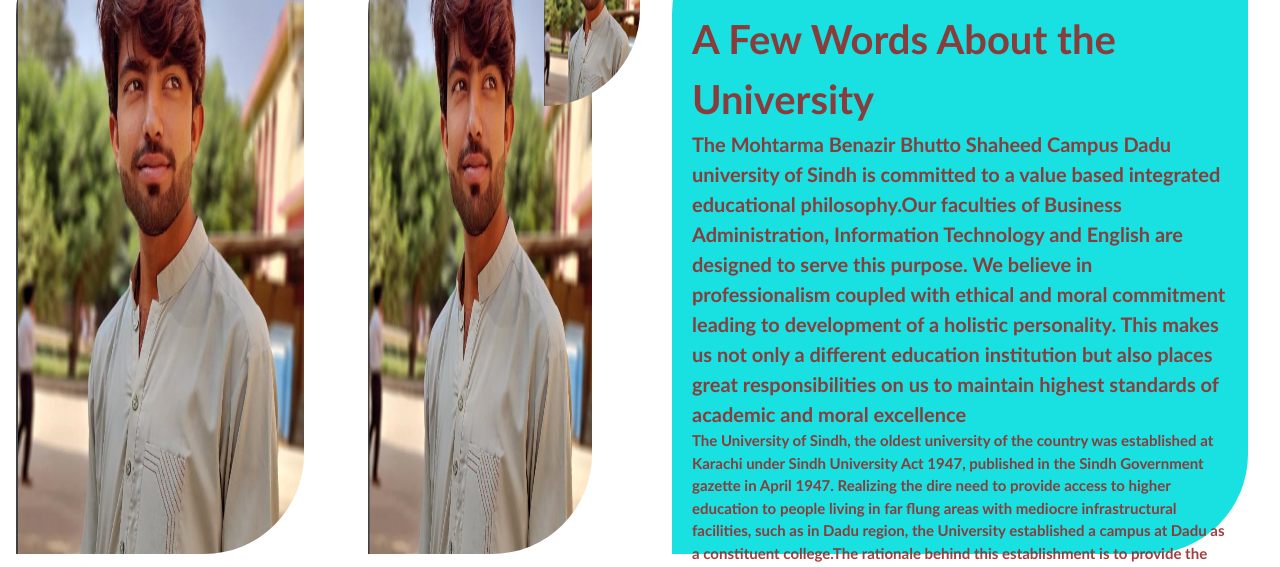
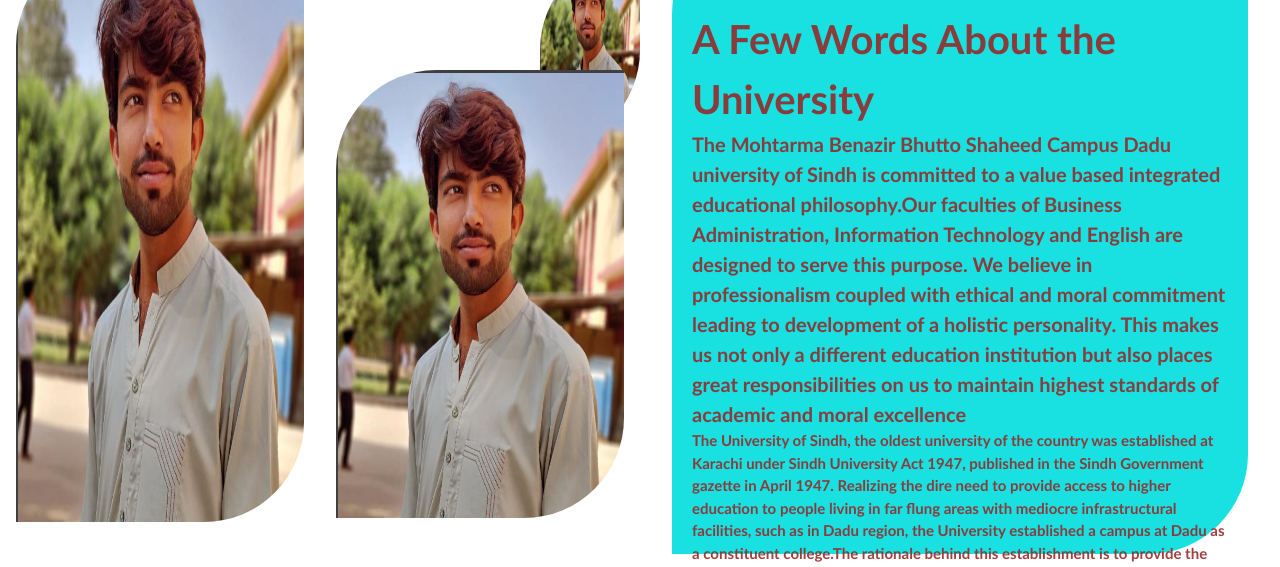
Before and after one commit to shermuhammad786/mbbs-campus-dadu, a Next.js app: page / in a window 1280 px wide. Shown: the part 966-1533 px from the top of the page. Built offline with nearby package versions, Linux system fonts and the light colour scheme.

Commit message:
setted about university images

```diff
--- a/src/app/components/aboutUniversity/aboutUniversity.css
+++ b/src/app/components/aboutUniversity/aboutUniversity.css
@@ -20,38 +20,41 @@
   align-items: center;
   width: 50%;
   height: 80vh;
+
 }
 .about-uni-lg-image {
   display: flex;
   justify-content: center;
   align-items: center;
   width: 100%;
-  height: 80vh;
+  height: 90%;
 }
 .about-uni-sm-image{
   display: flex;
   justify-content: center;
   align-items: center;
   width: 100%;
+  height: 70%;
   position: relative;
-  height: 80vh;
 }
 .about-uni-sm-image div{
   display: flex;
   justify-content: center;
   align-items: center;
   width: 100%;
-  height: 80vh;
+  height: 100%;
 }
 .about-uni-sm-image img:first-child {
   position: absolute;
-  top: 0;
+  top: -60px;
   right: 0;
-  width: 30%;
-  height: 30%;
+  width: 100px;
+  height: 200px;
 }
 .about-uni-sm-image img:last-child {
-  width: 70%;
+  width: 90%;
+  position: relative;
+  top: 60px;
 }
 
 .about-uni-image img {
@@ -167,6 +170,7 @@
   }
   .about-uni-image{
     width: 100%;
+    height: 50vh;
   }
   .about-uni-para{
     height: 100%;
```
